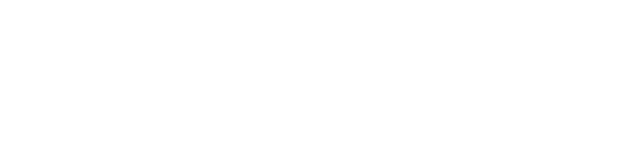
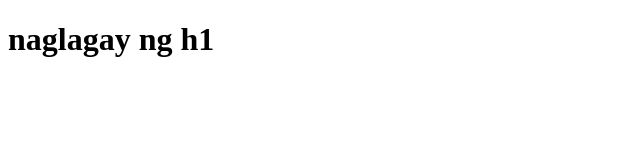
Before and after one commit to jonny1221/GGS-TUTORIAL, a plain HTML site: page index.html in a window 1280 px wide. Shown: the whole page, without its empty margins (0-640 px from the left). Drawn offline with Linux system fonts and the light colour scheme.

Commit message:
naglagay ng h1

```diff
--- a/index.html
+++ b/index.html
@@ -7,6 +7,6 @@
     <title>Document</title>
 </head>
 <body>
-
+    <h1>naglagay ng h1</h1>
 </body>
 </html>
```
